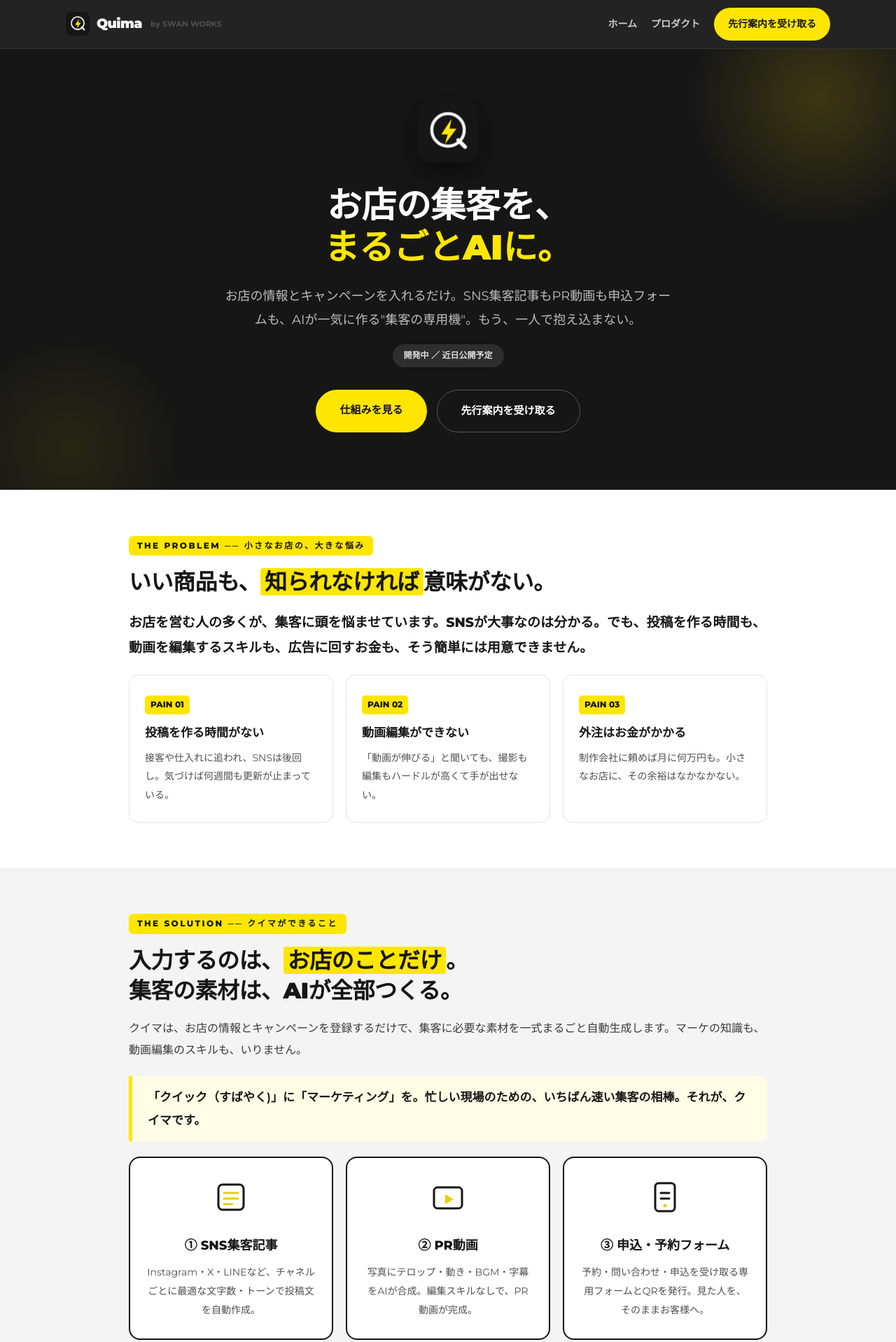
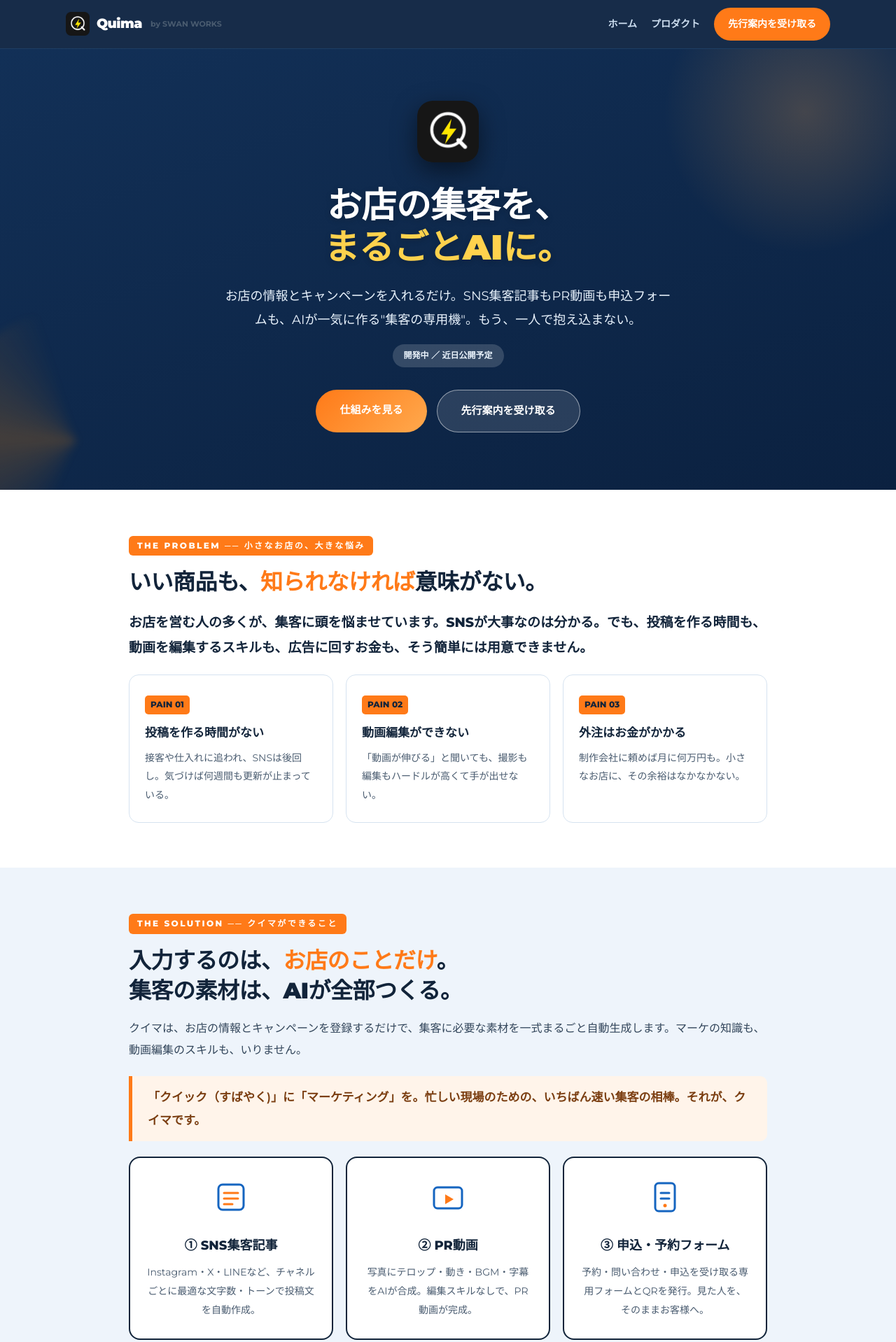
Before and after one commit to suwabizhr-lang/swanworks, a website: page public/lp-quima.html in a window 1280 px wide. Shown: the top 1918 px of the page at 70% size. Drawn offline with Linux system fonts and the light colour scheme.

Commit message:
content: update Quima landing page design

```diff
--- a/public/lp-quima.html
+++ b/public/lp-quima.html
@@ -10,46 +10,47 @@
 <link rel="preconnect" href="https://fonts.gstatic.com" crossorigin>
 <link href="https://fonts.googleapis.com/css2?family=Montserrat:wght@400;500;600;700;800;900&display=swap" rel="stylesheet">
 <style>
-  :root{--ink:#161616;--ink2:#242424;--ink3:#2E2E2E;--yellow:#FFE600;--yellowD:#B89B00;--grey:#F4F4F4;--greyM:#4F4F4F;--line:#333;--lineL:#E4E4E4;--paper:#fff}
+  :root{--blue:#1565C0;--blueD:#0D3E82;--blueL:#42A5F5;--navy:#0B2140;--orange:#FF7A18;--orangeL:#FFA94D;--ink:#12243A;--ink2:#123057;--grey:#EEF4FB;--greyM:#4A5C70;--line:#1E3E63;--lineL:#D6E3F0;--paper:#fff;
+    --yellow:var(--orange);--yellowD:#E06A00;--ink3:#0B2140}
   *{box-sizing:border-box;margin:0;padding:0}
   html{scroll-behavior:smooth}
   body{font-family:Montserrat,"Hiragino Kaku Gothic ProN","Yu Gothic","Meiryo",system-ui,sans-serif;color:var(--ink);background:var(--paper);line-height:1.9;-webkit-font-smoothing:antialiased}
   a{color:inherit;text-decoration:none}
   .container{max-width:960px;margin:0 auto;padding:0 24px}
-  .eyebrow{font-size:12px;letter-spacing:.2em;font-weight:800;color:var(--ink);background:var(--yellow);display:inline-block;padding:3px 12px;border-radius:6px}
-  .dark .eyebrow{color:var(--yellow);background:rgba(255,230,0,.12)}
-  nav{position:sticky;top:0;z-index:100;background:rgba(22,22,22,.94);backdrop-filter:blur(14px);border-bottom:1px solid var(--line)}
+  .eyebrow{font-size:12px;letter-spacing:.2em;font-weight:800;color:#fff;background:var(--orange);display:inline-block;padding:3px 12px;border-radius:6px}
+  .dark .eyebrow,.vfeature .eyebrow{color:var(--orangeL);background:rgba(255,122,24,.16)}
+  nav{position:sticky;top:0;z-index:100;background:rgba(11,33,64,.95);backdrop-filter:blur(14px);border-bottom:1px solid var(--line)}
   nav .inner{max-width:1140px;margin:0 auto;padding:11px 24px;display:flex;align-items:center;justify-content:space-between}
   .logo-nav{display:flex;align-items:center;gap:10px}.logo-nav img{height:34px}.logo-nav .txt{color:#fff;font-weight:900;font-size:19px;letter-spacing:-.5px}
   .logo-nav small{color:var(--greyM);font-size:11px;font-weight:700;margin-left:2px}
-  nav .links{display:flex;gap:20px;align-items:center}nav .links a{color:#ccc;font-size:14px;font-weight:700}nav .links a:hover{color:var(--yellow)}
-  .navcta{border-radius:9999px;font-weight:800;font-size:13px;padding:10px 20px;background:var(--yellow);color:var(--ink)!important}
+  nav .links{display:flex;gap:20px;align-items:center}nav .links a{color:#cfe0f2;font-size:14px;font-weight:700}nav .links a:hover{color:var(--orangeL)}
+  .navcta{border-radius:9999px;font-weight:800;font-size:13px;padding:10px 20px;background:var(--orange);color:#fff!important}
   @media(max-width:720px){nav .links a.hidesp{display:none}}
   /* hero */
-  .hero{background:var(--ink);color:#fff;position:relative;overflow:hidden;padding:74px 0 82px;text-align:center}
-  .hero::before{content:"";position:absolute;top:-140px;right:-100px;width:420px;height:420px;background:radial-gradient(circle,rgba(255,230,0,.16),transparent 62%)}
-  .hero::after{content:"";position:absolute;bottom:-120px;left:-80px;width:360px;height:360px;background:radial-gradient(circle,rgba(255,230,0,.08),transparent 62%)}
+  .hero{background:linear-gradient(160deg,#1E88E5 0%,#1565C0 55%,#0D3E82 100%);color:#fff;position:relative;overflow:hidden;padding:74px 0 82px;text-align:center}
+  .hero::before{content:"";position:absolute;top:-140px;right:-100px;width:460px;height:460px;background:radial-gradient(circle,rgba(255,169,77,.4),transparent 62%);opacity:.55}
+  .hero::after{content:"";position:absolute;bottom:-120px;left:-80px;width:380px;height:380px;background:conic-gradient(from 200deg,transparent,rgba(255,138,0,.22),transparent 40%);border-radius:50%;filter:blur(6px)}
   .hero .in{position:relative;z-index:2}
   .hero .logoicon{width:88px;height:88px;border-radius:22px;box-shadow:0 12px 34px rgba(0,0,0,.5);margin-bottom:22px}
-  .hero h1{font-size:50px;font-weight:900;line-height:1.2;letter-spacing:-.5px}
-  .hero h1 .y{color:var(--yellow)}
-  .hero .sub{font-size:18px;margin:22px auto 0;max-width:640px;color:#bdbdbd}
-  .hero .st{margin-top:18px;display:inline-block;font-size:12px;font-weight:800;background:rgba(255,255,255,.1);border-radius:9999px;padding:5px 16px;color:#ddd}
+  .hero h1{font-size:50px;font-weight:900;line-height:1.2;letter-spacing:-.5px;text-shadow:0 2px 10px rgba(0,0,0,.2)}
+  .hero h1 .y{color:#FFD24D}
+  .hero .sub{font-size:18px;margin:22px auto 0;max-width:640px;color:#E8F2FC}
+  .hero .st{margin-top:18px;display:inline-block;font-size:12px;font-weight:800;background:rgba(255,255,255,.16);border-radius:9999px;padding:5px 16px;color:#eaf3fc}
   .cta-btns{margin-top:32px;display:flex;gap:14px;justify-content:center;flex-wrap:wrap}
-  .btn{display:inline-block;border-radius:9999px;font-weight:800;font-size:15px;padding:15px 34px;background:var(--yellow);color:var(--ink);transition:transform .15s}
-  .btn:hover{transform:translateY(-2px);box-shadow:0 8px 24px rgba(255,230,0,.35)}
-  .btn.ghost{background:transparent;color:#fff;border:1.5px solid #555}
-  .btn.ghost:hover{border-color:var(--yellow);box-shadow:none}
+  .btn{display:inline-block;border-radius:9999px;font-weight:800;font-size:15px;padding:15px 34px;background:linear-gradient(135deg,var(--orange),var(--orangeL));color:#fff;transition:transform .15s}
+  .btn:hover{transform:translateY(-2px);box-shadow:0 8px 24px rgba(255,122,24,.4)}
+  .btn.ghost{background:rgba(255,255,255,.12);color:#fff;border:1.5px solid rgba(255,255,255,.5)}
+  .btn.ghost:hover{border-color:#fff;box-shadow:none}
   @media(max-width:720px){.hero h1{font-size:31px}}
   section{padding:64px 0}
   .grey{background:var(--grey)}
-  .dark{background:var(--ink);color:#fff}
-  h2{font-size:32px;font-weight:900;color:var(--ink);line-height:1.35;margin-bottom:18px;letter-spacing:-.5px}h2 em{font-style:normal;background:var(--yellow);padding:0 6px;border-radius:4px}
-  .dark h2{color:#fff}.dark h2 em{color:var(--ink)}
+  .dark{background:linear-gradient(160deg,#123057,#0B2140);color:#fff}
+  h2{font-size:32px;font-weight:900;color:var(--ink);line-height:1.35;margin-bottom:18px;letter-spacing:-.5px}h2 em{font-style:normal;color:var(--orange);background:none;padding:0}
+  .dark h2{color:#fff}.dark h2 em{color:var(--orangeL)}
   h3{font-size:20px;font-weight:800;margin:20px 0 10px}
-  p{font-size:16px;color:#3a3a3a;margin-bottom:16px}.dark p{color:#c4c4c4}.big{font-size:19px;font-weight:800;color:var(--ink)}.dark .big{color:#fff}
-  .lead-quote{border-left:5px solid var(--yellow);padding:14px 22px;margin:22px 0;background:#FFFDE6;border-radius:0 10px 10px 0;font-size:17px;color:var(--ink);font-weight:600}
-  .dark .lead-quote{background:rgba(255,230,0,.08);color:#fff}
+  p{font-size:16px;color:#33465b;margin-bottom:16px}.dark p{color:#c8d8ea}.big{font-size:19px;font-weight:800;color:var(--ink)}.dark .big{color:#fff}
+  .lead-quote{border-left:5px solid var(--orange);padding:14px 22px;margin:22px 0;background:#FFF4EA;border-radius:0 10px 10px 0;font-size:17px;color:#7A3D10;font-weight:600}
+  .dark .lead-quote{background:rgba(255,122,24,.1);color:#fff;border-color:var(--orangeL)}
   .center-head{text-align:center;max-width:740px;margin:0 auto 40px}
   .pains{display:grid;grid-template-columns:repeat(3,1fr);gap:18px;margin-top:20px}
   .pain{background:#fff;border:1px solid var(--lineL);border-radius:14px;padding:26px 22px}
@@ -95,10 +96,10 @@
   .plan .vhi{background:#FFF7C2;margin:6px -8px 0;padding:8px;border-radius:8px;font-size:11.5px;color:#5a5320;font-weight:700;text-align:center;display:block}
   @media(max-width:900px){.plans{grid-template-columns:1fr 1fr}}
   @media(max-width:560px){.plans{grid-template-columns:1fr}}
-  .cta-final{background:var(--yellow);text-align:center;border-radius:22px;padding:56px 30px;color:var(--ink);margin-top:10px}
-  .cta-final h2{color:var(--ink);margin-bottom:12px}.cta-final h2 em{background:var(--ink);color:var(--yellow)}
-  .cta-final p{color:#4a4a2a}.cta-final .btn{background:var(--ink);color:var(--yellow)}
-  .backlink{display:inline-block;margin-top:14px;color:var(--ink);font-weight:800;font-size:14px}
+  .cta-final{background:linear-gradient(135deg,#1E88E5,#0D3E82);text-align:center;border-radius:22px;padding:56px 30px;color:#fff;margin-top:10px}
+  .cta-final h2{color:#fff;margin-bottom:12px}.cta-final h2 em{color:#FFD24D;background:none}
+  .cta-final p{color:#e8f2fc}.cta-final .btn{background:linear-gradient(135deg,var(--orange),var(--orangeL));color:#fff}
+  .backlink{display:inline-block;margin-top:14px;color:#fff;font-weight:800;font-size:14px;opacity:.95}
   /* video hero section */
   .vfeature{background:var(--ink);color:#fff;position:relative;overflow:hidden}
   .vfeature::before{content:"";position:absolute;top:-100px;left:50%;transform:translateX(-50%);width:600px;height:600px;background:radial-gradient(circle,rgba(255,230,0,.12),transparent 62%)}
@@ -175,17 +176,17 @@
     <div class="lead-quote">「クイック（すばやく)」に「マーケティング」を。忙しい現場のための、いちばん速い集客の相棒。それが、クイマです。</div>
     <div class="weapons">
       <div class="wp">
-        <svg class="ic" viewBox="0 0 56 56" xmlns="http://www.w3.org/2000/svg"><rect x="10" y="10" width="36" height="36" rx="6" fill="none" stroke="#161616" stroke-width="3"/><path d="M18 22 h20 M18 30 h20 M18 38 h12" stroke="#E6CF00" stroke-width="3" stroke-linecap="round"/></svg>
+        <svg class="ic" viewBox="0 0 56 56" xmlns="http://www.w3.org/2000/svg"><rect x="10" y="10" width="36" height="36" rx="6" fill="none" stroke="#1565C0" stroke-width="3"/><path d="M18 22 h20 M18 30 h20 M18 38 h12" stroke="#FF7A18" stroke-width="3" stroke-linecap="round"/></svg>
         <h3>① SNS集客記事</h3>
         <p>Instagram・X・LINEなど、チャネルごとに最適な文字数・トーンで投稿文を自動作成。</p>
       </div>
       <div class="wp">
-        <svg class="ic" viewBox="0 0 56 56" xmlns="http://www.w3.org/2000/svg"><rect x="8" y="14" width="40" height="30" rx="5" fill="none" stroke="#161616" stroke-width="3"/><path d="M24 24 l12 7 l-12 7 Z" fill="#E6CF00"/></svg>
+        <svg class="ic" viewBox="0 0 56 56" xmlns="http://www.w3.org/2000/svg"><rect x="8" y="14" width="40" height="30" rx="5" fill="none" stroke="#1565C0" stroke-width="3"/><path d="M24 24 l12 7 l-12 7 Z" fill="#FF7A18"/></svg>
         <h3>② PR動画</h3>
         <p>写真にテロップ・動き・BGM・字幕をAIが合成。編集スキルなしで、PR動画が完成。</p>
       </div>
       <div class="wp">
-        <svg class="ic" viewBox="0 0 56 56" xmlns="http://www.w3.org/2000/svg"><rect x="14" y="8" width="28" height="40" rx="5" fill="none" stroke="#161616" stroke-width="3"/><path d="M22 22 h12 M22 30 h12" stroke="#161616" stroke-width="3" stroke-linecap="round"/><circle cx="28" cy="40" r="2.5" fill="#E6CF00"/></svg>
+        <svg class="ic" viewBox="0 0 56 56" xmlns="http://www.w3.org/2000/svg"><rect x="14" y="8" width="28" height="40" rx="5" fill="none" stroke="#1565C0" stroke-width="3"/><path d="M22 22 h12 M22 30 h12" stroke="#1565C0" stroke-width="3" stroke-linecap="round"/><circle cx="28" cy="40" r="2.5" fill="#FF7A18"/></svg>
         <h3>③ 申込・予約フォーム</h3>
         <p>予約・問い合わせ・申込を受け取る専用フォームとQRを発行。見た人を、そのままお客様へ。</p>
       </div>
@@ -204,17 +205,17 @@
 
     <div class="vgrid">
       <div class="vcard">
-        <svg class="ic" viewBox="0 0 52 52" xmlns="http://www.w3.org/2000/svg"><rect x="6" y="12" width="40" height="28" rx="5" fill="none" stroke="#FFE600" stroke-width="3"/><path d="M22 22 l10 6 l-10 6 Z" fill="#FFE600"/></svg>
+        <svg class="ic" viewBox="0 0 52 52" xmlns="http://www.w3.org/2000/svg"><rect x="6" y="12" width="40" height="28" rx="5" fill="none" stroke="#FFA94D" stroke-width="3"/><path d="M22 22 l10 6 l-10 6 Z" fill="#FFA94D"/></svg>
         <h3>0→1で、動画を生成</h3>
         <p>「素材がないから作れない」はもう終わり。テーマと情報を入れるだけで、AIが構成から映像まで一気に作り上げます。</p>
       </div>
       <div class="vcard">
-        <svg class="ic" viewBox="0 0 52 52" xmlns="http://www.w3.org/2000/svg"><path d="M26 6 l5 12 l13 1 l-10 9 l3 13 l-11 -7 l-11 7 l3 -13 l-10 -9 l13 -1 Z" fill="none" stroke="#FFE600" stroke-width="2.5" stroke-linejoin="round"/></svg>
+        <svg class="ic" viewBox="0 0 52 52" xmlns="http://www.w3.org/2000/svg"><path d="M26 6 l5 12 l13 1 l-10 9 l3 13 l-11 -7 l-11 7 l3 -13 l-10 -9 l13 -1 Z" fill="none" stroke="#FFA94D" stroke-width="2.5" stroke-linejoin="round"/></svg>
         <h3>広告に出せるクオリティ</h3>
         <p>ただの自動生成ではありません。リール・YouTube広告として実際に出稿できる完成度。制作会社の納品物に迫る仕上がりです。</p>
       </div>
       <div class="vcard">
-        <svg class="ic" viewBox="0 0 52 52" xmlns="http://www.w3.org/2000/svg"><path d="M10 30 l8 8 l24 -26" stroke="#FFE600" stroke-width="4" fill="none" stroke-linecap="round" stroke-linejoin="round"/></svg>
+        <svg class="ic" viewBox="0 0 52 52" xmlns="http://www.w3.org/2000/svg"><path d="M10 30 l8 8 l24 -26" stroke="#FFA94D" stroke-width="4" fill="none" stroke-linecap="round" stroke-linejoin="round"/></svg>
         <h3>投稿も広告も、一気通貫</h3>
         <p>SNS投稿用のショートも、広告用の動画も、同じ流れで。作った動画を"広告にまで昇華"できる導線を、一つのツールで。</p>
       </div>
@@ -233,7 +234,7 @@
     <div class="promobox">
       <div class="lbl">PREMIUM / BUSINESS 限定</div>
       <h3>この"AI動画生成"は、プレミアム以上で。</h3>
-      <p>高品質なAI動画を生み出す「AI動画クレジット」は、<strong style="color:#FFE600">プレミアム（¥9,980/月)以上</strong>でご利用いただけます。制作会社に動画を1本頼めば数万円〜。プレミアムなら、月額1本分ほどの料金で<strong style="color:#fff">何本もの広告級動画</strong>が作れる計算です。マーケの常識が、変わります。</p>
+      <p>高品質なAI動画を生み出す「AI動画クレジット」は、<strong style="color:#FFA94D">プレミアム（¥9,980/月)以上</strong>でご利用いただけます。制作会社に動画を1本頼めば数万円〜。プレミアムなら、月額1本分ほどの料金で<strong style="color:#fff">何本もの広告級動画</strong>が作れる計算です。マーケの常識が、変わります。</p>
       <a class="btn" href="#pricing">プレミアムの内容を見る</a>
     </div>
   </div>
```
